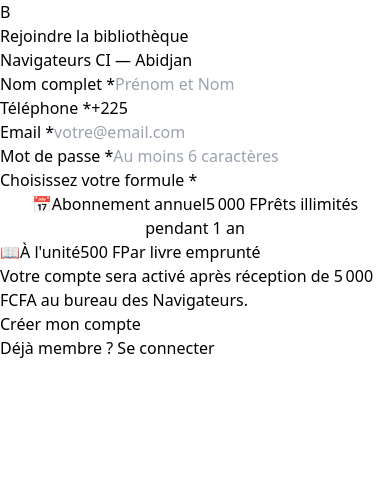
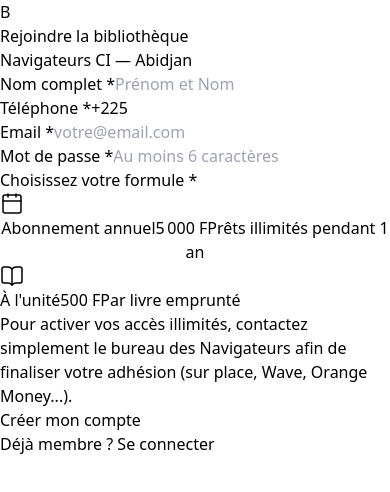
Before and after one commit to cotedivoire-cell/bibliotheque-navs-ci, a React (Vite) app: page /register in a window 390 px wide. Shown: the top 492 px of the page. Built offline with nearby package versions, Linux system fonts and the light colour scheme; no server answers; the database is empty.

Commit message:
fix: inscription - icônes Lucide, messages paiement Wave/Mobile Money

```diff
--- a/src/pages/public/RegisterPage.jsx
+++ b/src/pages/public/RegisterPage.jsx
@@ -1,4 +1,5 @@
 import { useState, useEffect } from 'react'
+import { Calendar, BookOpen } from 'lucide-react'
 import { useNavigate, Link } from 'react-router-dom'
 import { supabase } from '../../lib/supabase'
 
@@ -147,7 +148,7 @@
                     ? 'border-green-700 bg-green-50'
                     : 'border-gray-200 bg-white hover:border-gray-300'
                 }`}>
-                <span className="text-2xl">📅</span>
+                <Calendar className={`w-5 h-5 ${choice === 'annual' ? 'text-green-700' : 'text-gray-400'}`} strokeWidth={1.5} />
                 <span className={`text-xs font-bold ${choice === 'annual' ? 'text-green-700' : 'text-gray-600'}`}>
                   Abonnement annuel
                 </span>
@@ -166,7 +167,7 @@
                     ? 'border-amber-500 bg-amber-50'
                     : 'border-gray-200 bg-white hover:border-gray-300'
                 }`}>
-                <span className="text-2xl">📖</span>
+                <BookOpen className={`w-5 h-5 ${choice === 'unit' ? 'text-green-700' : 'text-gray-400'}`} strokeWidth={1.5} />
                 <span className={`text-xs font-bold ${choice === 'unit' ? 'text-amber-700' : 'text-gray-600'}`}>
                   À l'unité
                 </span>
@@ -183,8 +184,8 @@
             <div className="mt-3 bg-amber-50 border border-amber-200 rounded-xl p-3">
               <p className="text-xs text-amber-700 leading-relaxed">
                 {choice === 'annual'
-                  ? `Votre compte sera activé après réception de ${fees.annual.toLocaleString('fr-FR')} FCFA au bureau des Navigateurs.`
-                  : `Votre compte sera activé après votre première visite au bureau. Vous paierez ${fees.unit.toLocaleString('fr-FR')} FCFA par livre emprunté.`
+                  ? 'Pour activer vos accès illimités, contactez simplement le bureau des Navigateurs afin de finaliser votre adhésion (sur place, Wave, Orange Money...).'
+                  : 'Vous pouvez payer par Wave ou Mobile Money dès maintenant, ou directement au bureau des Navigateurs lors du retrait de votre livre.'
                 }
               </p>
             </div>
```
